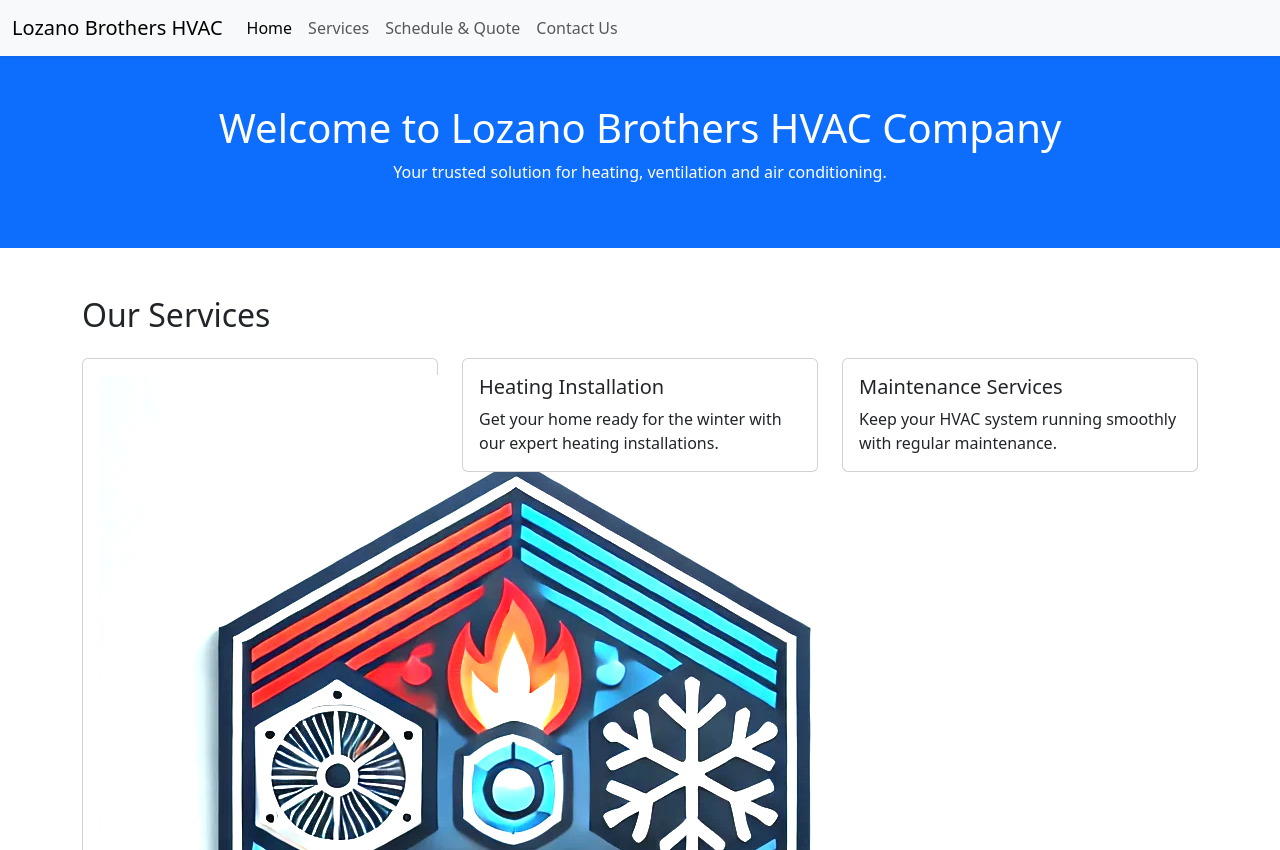
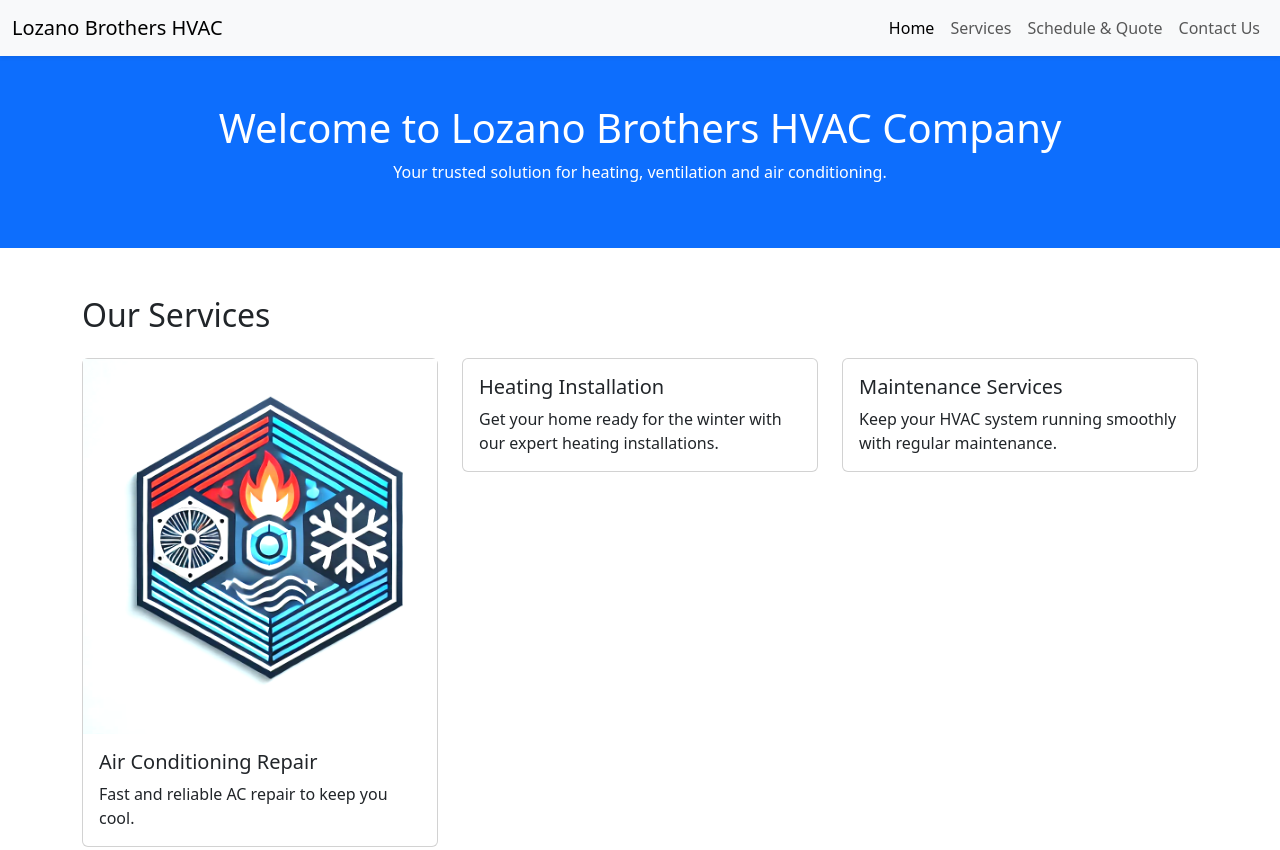
Before and after one commit to Layloe/hvac, a website: page views/index.html in a window 1280 px wide. Shown: the top 850 px of the page. Drawn offline with nearby package versions, Linux system fonts and the light colour scheme.

Commit message:
navbar items to the right

```diff
--- a/views/index.html
+++ b/views/index.html
@@ -14,7 +14,7 @@
                 <span class="navbar-toggler-icon"></span>
             </button>
             <div class="collapse navbar-collapse" id="navbarNav">
-                <ul class="navbar-nav">
+                <ul class="navbar-nav ms-auto">
                     <li class="nav-item">
                         <a class="nav-link active" aria-current="page" href="#">Home</a>
                     </li>
@@ -32,7 +32,7 @@
         </div>
     </nav>
 
-    <section class="bg-primary text-white text-center p-5">
+    <section class="bg-primary text-white text-center p-5 ">
         <div class="container">
             <h1>Welcome to Lozano Brothers HVAC Company</h1>
             <p>Your trusted solution for heating, ventilation and air conditioning.</p>
@@ -45,8 +45,8 @@
             <div class="row mt-4">
                 <div class="col-md-4">
                     <div class="card">
+                        <img class="card-image-top" src="/images/hvac_logoSS.png" alt="/images/hvac_logoSS.png">
                         <div class="card-body">
-                            <img class="card-image-top" src="/images/hvac_logoSS.png">
                             <h5 class="card-title">Air Conditioning Repair</h5>
                             <p class="card-text">Fast and reliable AC repair to keep you cool.</p>
                         </div>
```
